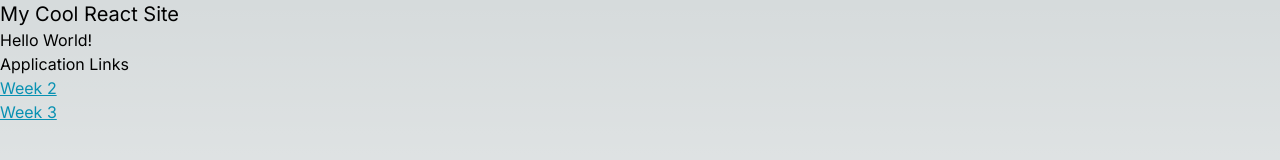
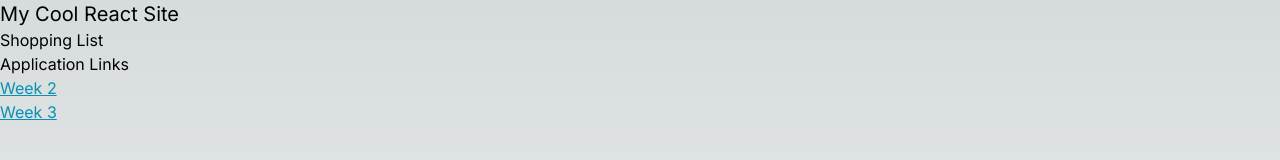
Before and after one commit to Viclei0928/cprg306-assignments, a Next.js app: page / in a window 1280 px wide. Shown: the top 160 px of the page. Built offline with nearby package versions, Linux system fonts and the light colour scheme.

Commit message:
updated links

```diff
--- a/app/page.js
+++ b/app/page.js
@@ -8,11 +8,11 @@ export default function Home() {
   return (
     <main className="h-screen">
       <h1 className="text-xl">My Cool React Site</h1>
-      <p>Hello World!</p>
+      <p>Shopping List</p>
       <h2>Application Links</h2>
       <ul>
         <li><Link className={linkStyles} href="./week2/">Week 2</Link></li>
-        <li><Link className={linkStyles} href="./week3/">Week 3</Link></li>
+        <li><Link className={linkStyles} href="./week-3/page.js">Week 3</Link></li>
       </ul>
     </main>
   );
--- a/app/week-2/page.js
+++ b/app/week-2/page.js
@@ -1,5 +1,5 @@
 import Link from "next/link";
-import StudentInfo from ".week-2";
+import StudentInfo from "./student-info.js";
 
 export default function Page2() {
     return (
```
